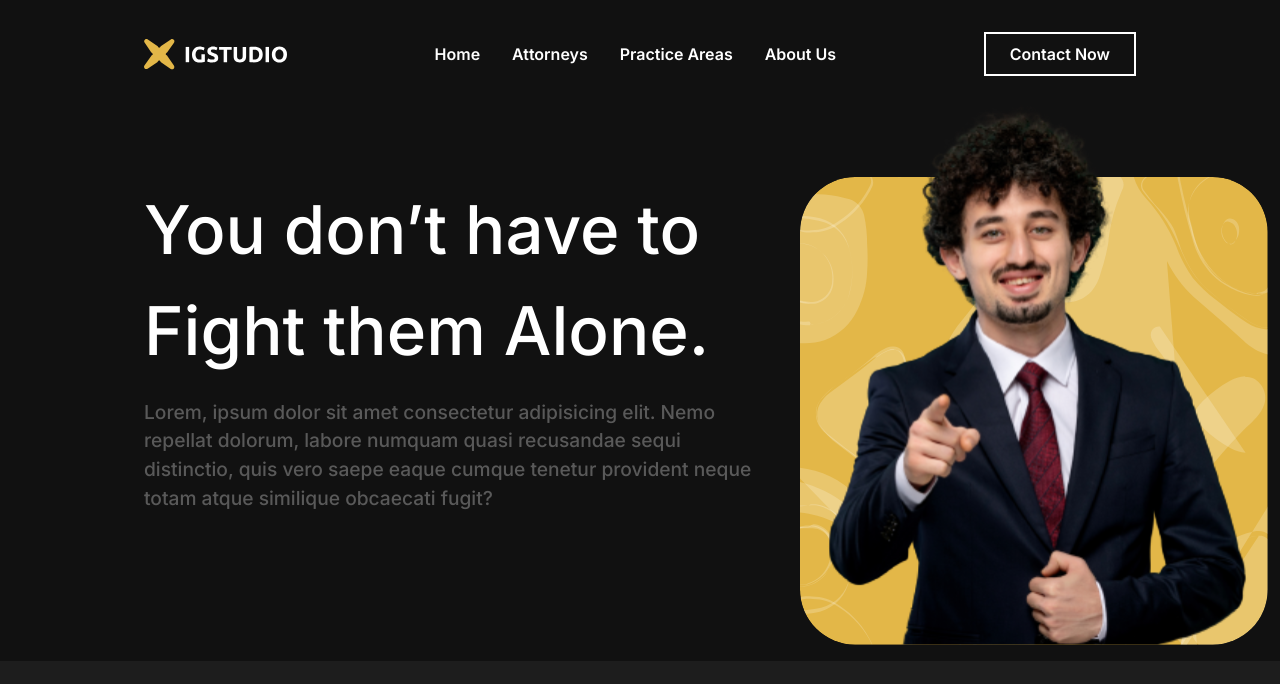
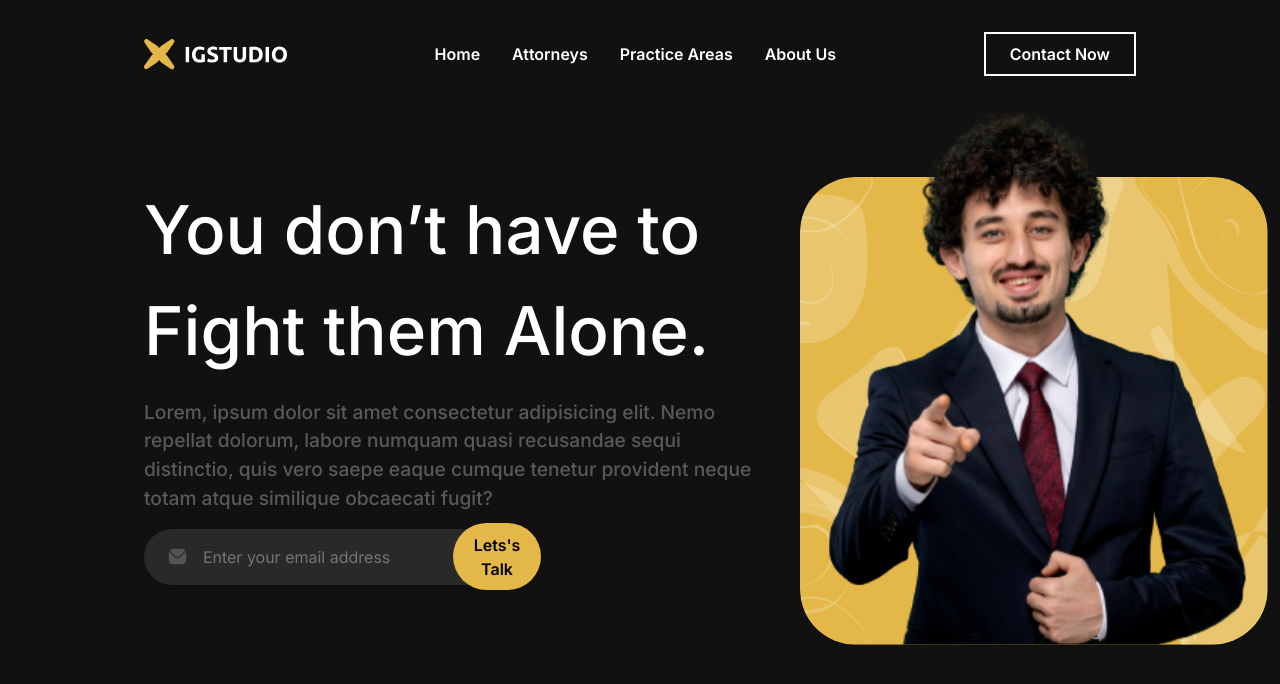
Before and after one commit to adithya0804/Lawfirm-Landing-Page, a React (Create React App) app: page / in a window 1280 px wide. Shown: the top 684 px of the page. Built offline with nearby package versions, Linux system fonts and the light colour scheme.

Commit message:
HeroSectioncompleted

```diff
--- a/src/Components/HeroSection/HeroSection.jsx
+++ b/src/Components/HeroSection/HeroSection.jsx
@@ -1,14 +1,15 @@
 import React from 'react'
 import styles from "./HeroSection.module.css"
+import SearchBar from '../SearchBar/SearchBar'
 
 const HeroSection = () => {
   return (
-    <div className={styles.wrapper}>
+    <div id="#home" className={styles.wrapper}>
         <div className={styles.leftSection}>
             <h1 className={styles.headerText}>You don’t have to </h1>
             <h1 className={styles.headerText}>  Fight them Alone.</h1>
  <p className={styles.description}>Lorem, ipsum dolor sit amet consectetur adipisicing elit. Nemo repellat dolorum, labore numquam quasi recusandae sequi distinctio, quis vero saepe eaque cumque tenetur provident neque totam atque similique obcaecati fugit?</p>
-        </div>
+      <SearchBar/>  </div>
 <div className={styles.imgContainer}></div>
       </div>
   )
--- a/src/Components/HeroSection/HeroSection.module.css
+++ b/src/Components/HeroSection/HeroSection.module.css
@@ -2,7 +2,7 @@
     background-color: var(--black-color);
     display: flex;
     padding-top: 0;
-padding-bottom: 1rem;
+padding-bottom: 4rem;
 gap:1rem;
 
 }
--- a/src/Components/SearchBar/SearchBar.jsx
+++ b/src/Components/SearchBar/SearchBar.jsx
@@ -0,0 +1,14 @@
+import React from 'react'
+import messageBox from "../../Assets/MessageBox.jpg";
+import styles from "./SearchBar.module.css"
+const SearchBar = () => {
+  return (
+    <div className={styles.wrapper}>
+      <img src={messageBox} alt='mssg' className={styles.email}/>
+      <input type='text' placeholder="Enter your email address" className={styles.inputBox}/>
+      <button className={styles.talkButton}>Lets's Talk</button>
+    </div>
+  )
+}
+
+export default SearchBar
--- /dev/null
+++ b/src/Components/SearchBar/SearchBar.module.css
@@ -0,0 +1,32 @@
+.wrapper{
+    display: flex;
+    align-items: center;
+    background-color: #292929;
+    padding: 0.3rem 0.1rem 0.3rem 1.5rem;
+    width: 55%;
+    border-radius: 100px;
+    margin-top: 1rem;
+    height: 3.5rem;
+
+}
+.email{
+    width: 19px;
+    height: 17px;
+}
+.inputBox{
+    border: none;
+    outline: none;
+    background-color: #292929;
+    padding: 1rem;
+    font: inherit;
+    color: var(--white-color);
+}
+.talkButton{
+    padding: 0.6rem 1.3rem;
+    font: inherit;
+    font-weight: 600;
+    border-radius: 100px;
+    cursor: pointer;
+    border: none;
+    background-color: var(--orange-color);
+}
```
Also changed, not shown: src/Components/AboutUs/AboutUs.jsx (added), src/Components/AboutUs/AboutUs.module.css (added).
